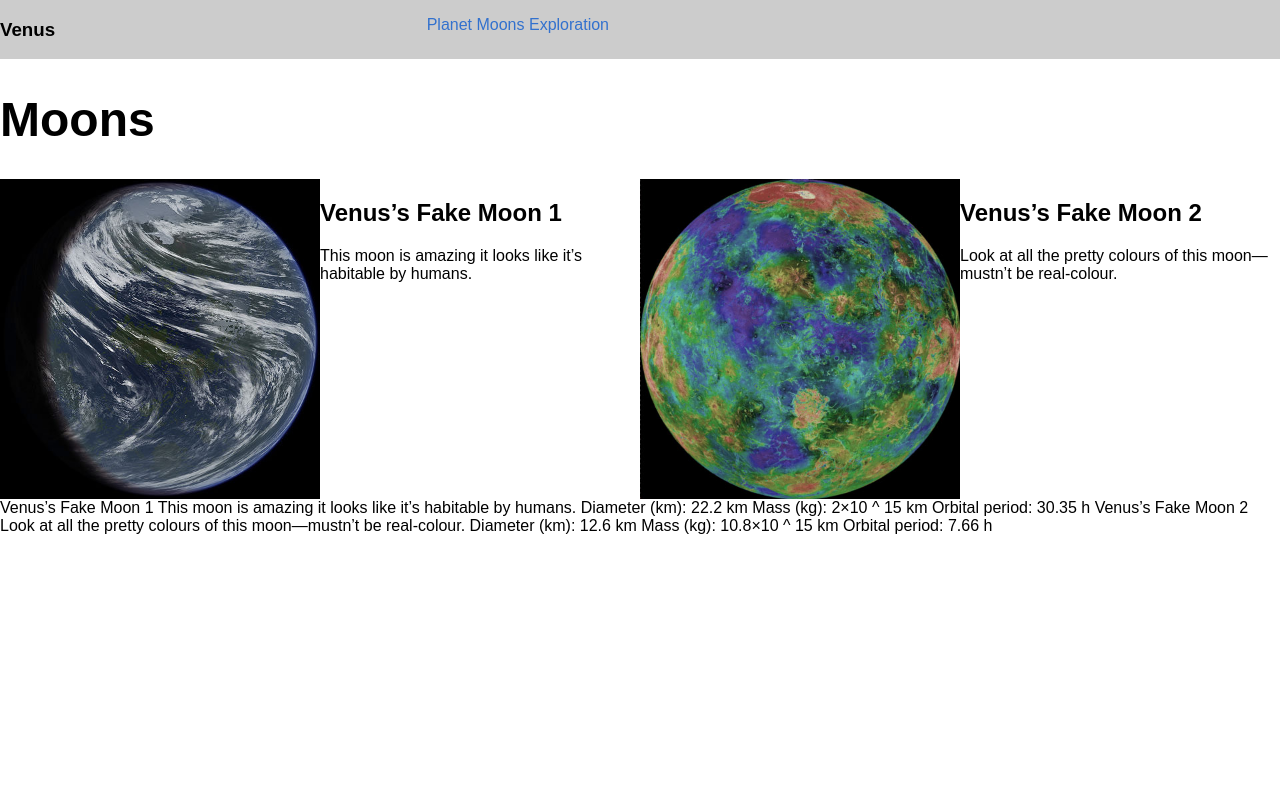
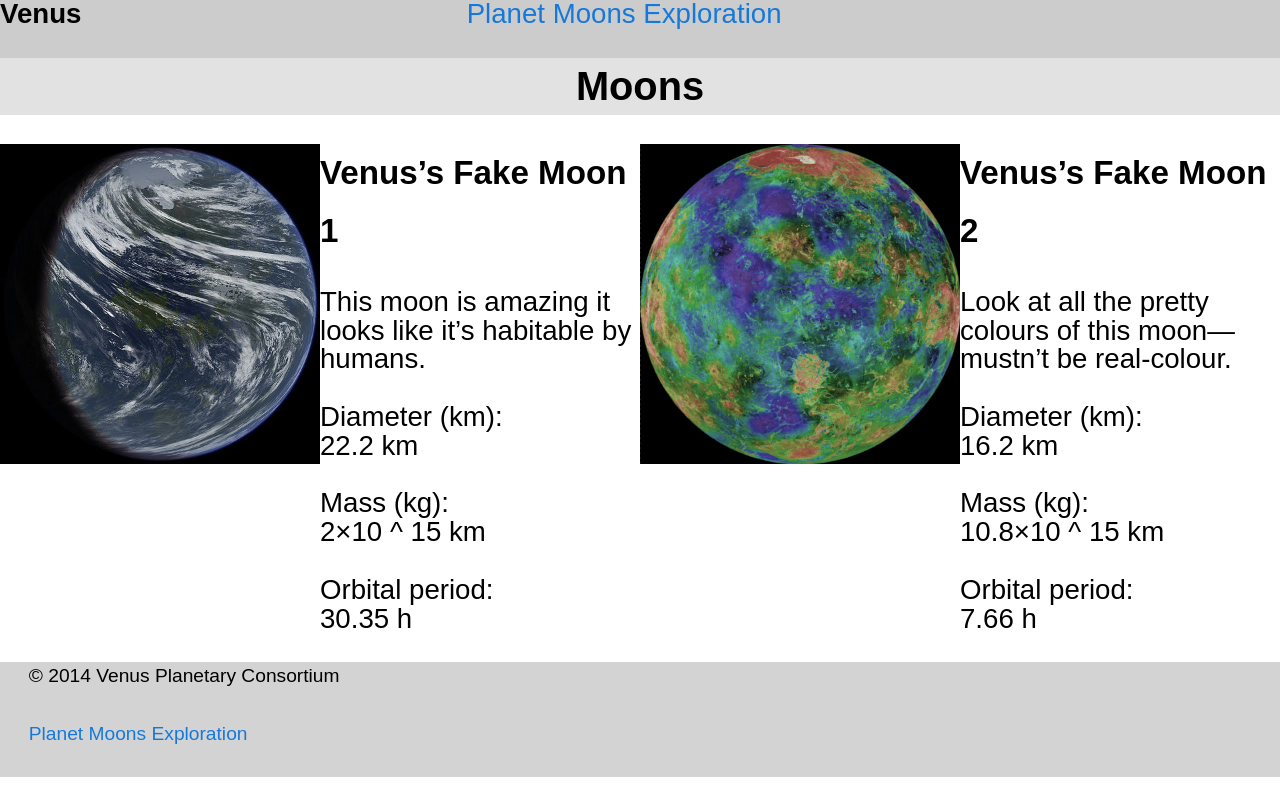
Before and after one commit to MattSkinner30/dsn1675-planet-website, a plain HTML site: page moon.html in a window 1280 px wide. Drawn offline with Linux system fonts and the light colour scheme.

Commit message:
Finished adding html
Added html on all viewports and finished the xs size on the index.html

```diff
--- a/css/main.css
+++ b/css/main.css
@@ -1,3 +1,11 @@
+/*
+Light grey: #e2e2e2;
+Less Light grey: #cbcbcb;
+Blue: #1579db;
+*/
+
+
+
 @-moz-viewport {width: device-width; scale: 1;}
 @-ms-viewport {width: device-width; scale: 1;}
 @-o-viewport {width: device-width; scale: 1;}
@@ -34,9 +42,14 @@ h1 {
 	text-align: center;
 }
 
+h2 {
+	text-align: center;
+	background-color: #e2e2e2;
+}
+
 a {
 	text-decoration: none;
-	color: #3271ce;
+	color: #1579db;
 	width: 100%;
 }
 
@@ -45,20 +58,20 @@ header a:hover {
 }
 
 header li:hover{
-	background-color: #3271ce;
+	background-color: #1579db;
 }
 
 ul {
 	list-style-type: none;
 }
 
-header nav ul {
-	line-height: 2.5;
+.dl {
+	background-color: #e2e2e2;
+
 }
 
-
 footer {
-	background-color: lightgrey;
+	background-color: lightgray;
 }
 
 @media only screen and (min-width: 25em) {
--- a/css/moon.css
+++ b/css/moon.css
@@ -48,6 +48,10 @@ a {
 	text-decoration: none;
 }
 
+footer {
+	background-color: lightgrey;
+}
+
 
 @media only screen and (min-width: 25em) {
 	li {
--- a/moon.html
+++ b/moon.html
@@ -4,8 +4,9 @@
 	<meta charset="utf-8">
 	<meta name="viewport" content="width=device-width, initial-scale=1.0, maximum-scale=1.0, target-densitydpi=medium-dpi, user-scalable=0" />
 	<title>Moons</title>
-	<link href="css/moon.css" rel="stylesheet">
+	<link href="css/main.css" rel="stylesheet">
 	<link href="css/grid.css" rel="stylesheet">
+	<link href="css/type.css" rel="stylesheet">
 	<meta name="handheldfriendly" content="true">
 	<meta name="mobileoptimized" content="240">
 </head>
@@ -13,16 +14,16 @@
 <body>
 
 <header>
-<div class="grid">
+<div class="grid giga">
 	<div class="unit xs-1 s-1 m-1-3 l-1-3">
-		<h3>Venus</h3>
+		<h1 class="giga">Venus</h1>
 	</div>
 	<div class="unit xs-1 s-1 m-1-3 l-1-3">
 		<nav>
 			<ul>
 				<li><a href="index.html">Planet</a></li>
 				<li><a href="moon.html">Moons</a></li>
-				<li><a href="#">Exploration</a></li>
+				<li><a href="exploration.html">Exploration</a></li>
 			</ul>
 		</nav>
 	</div>
@@ -30,45 +31,64 @@
 </header>
 
 
-<h1>Moons</h1>
+<h2>Moons</h2>
 
-<div class="grid">
+<div class="grid giga">
 	<div class="grid m-1-2">
 		<div class="unit xs-1 s-1 m-1 l-1-2">
 			<img class="img-flex" src="images/venus-moon-1.jpg">
 		</div>
 		<div class="unit xs-1 s-1 m-1 l-1-2">
-			<h2>Venus’s Fake Moon 1</h2>
+			<h3>Venus’s Fake Moon 1</h3>
 			<p>This moon is amazing it looks like it’s habitable by humans.</p>
+			<dl>
+				<dt>Diameter (km):</dt>
+				<dd>22.2 km</dd>
+				<dt>Mass (kg):</dt>
+				<dd>2×10 ^ 15 km</dd>
+				<dt>Orbital period:</dt>
+				<dd>30.35 h</dd>
+			</dl>
 		</div>
 	</div>
+
+
 	<div class="grid m-1-2">
 		<div class="unit xs-1 s-1 m-1 l-1-2">
 			<img class="img-flex" src="images/venus-moon-2.jpg">
 		</div>
 		<div class="unit xs-1 s-1 m-1 l-1-2">
-			<h2>Venus’s Fake Moon 2</h2>
+			<h3>Venus’s Fake Moon 2</h3>
 			<p>Look at all the pretty colours of this moon—mustn’t be real-colour.</p>
+			<dl>
+				<dt>Diameter (km):</dt>
+				<dd>16.2 km</dd>
+				<dt>Mass (kg):</dt>
+				<dd>10.8×10 ^ 15 km</dd>
+				<dt>Orbital period:</dt>
+				<dd>7.66 h</dd>
+			</dl>
 		</div>
 
 	</div>
 
 </div>
-Venus’s Fake Moon 1
 
-This moon is amazing it looks like it’s habitable by humans.
 
-Diameter (km): 22.2 km
-Mass (kg): 2×10 ^ 15 km
-Orbital period: 30.35 h
 
-Venus’s Fake Moon 2
 
-Look at all the pretty colours of this moon—mustn’t be real-colour.
-
-Diameter (km): 12.6 km
-Mass (kg): 10.8×10 ^ 15 km
-Orbital period: 7.66 h
 
 </main>
 </body>
+<footer>
+<p class="gutter">© 2014 Venus Planetary Consortium</p>
+
+<div class="unit xs-1 s-1 m-1-3 l-1-3">
+		<nav>
+			<ul class="gutter">
+				<li><a href="index.html">Planet</a></li>
+				<li><a href="moon.html">Moons</a></li>
+				<li><a href="exploration.html">Exploration</a></li>
+			</ul>
+		</nav>
+</footer>
```
Also changed, not shown: exploration.html (added, +48 -0 lines), index.html (+20 -15 lines).
